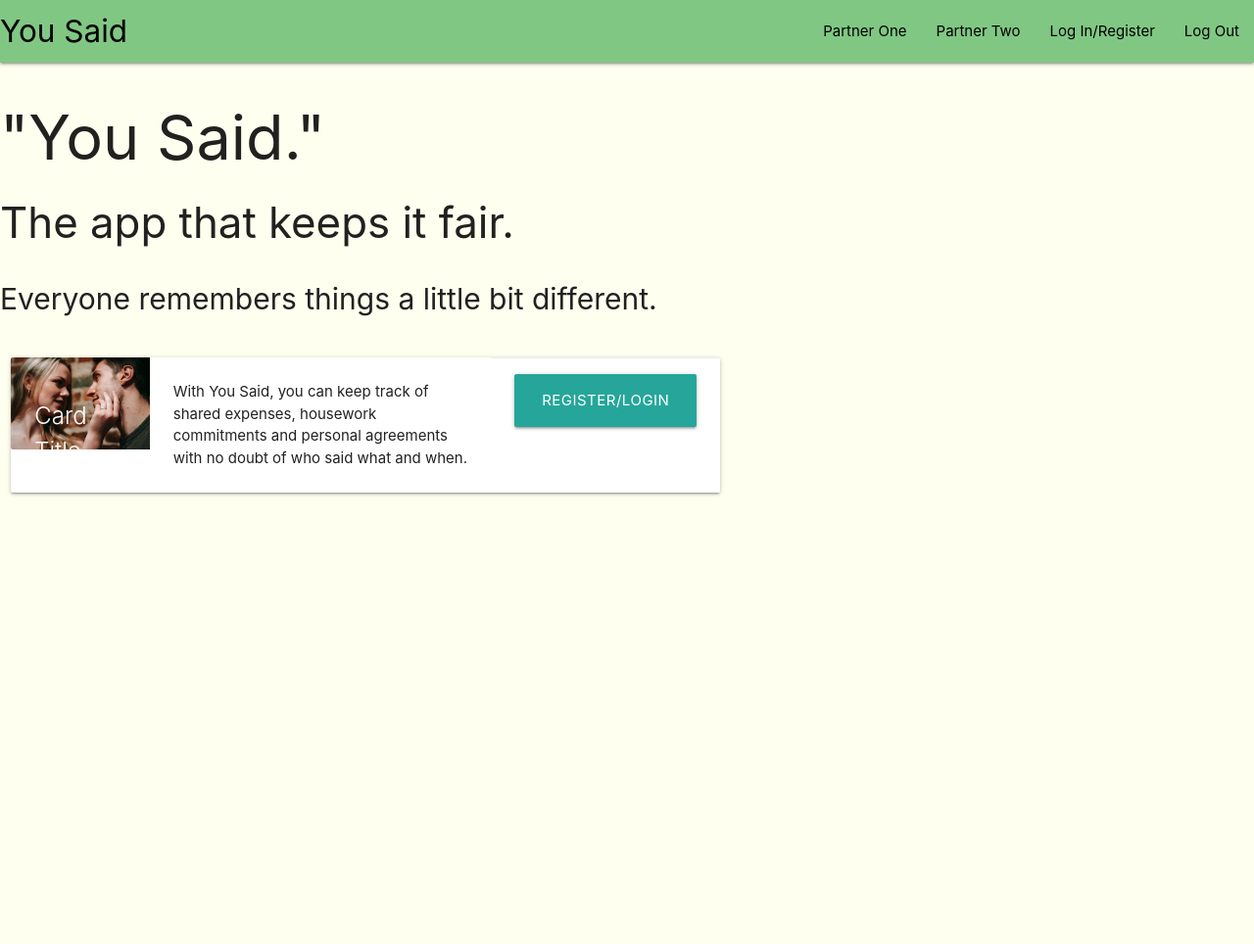
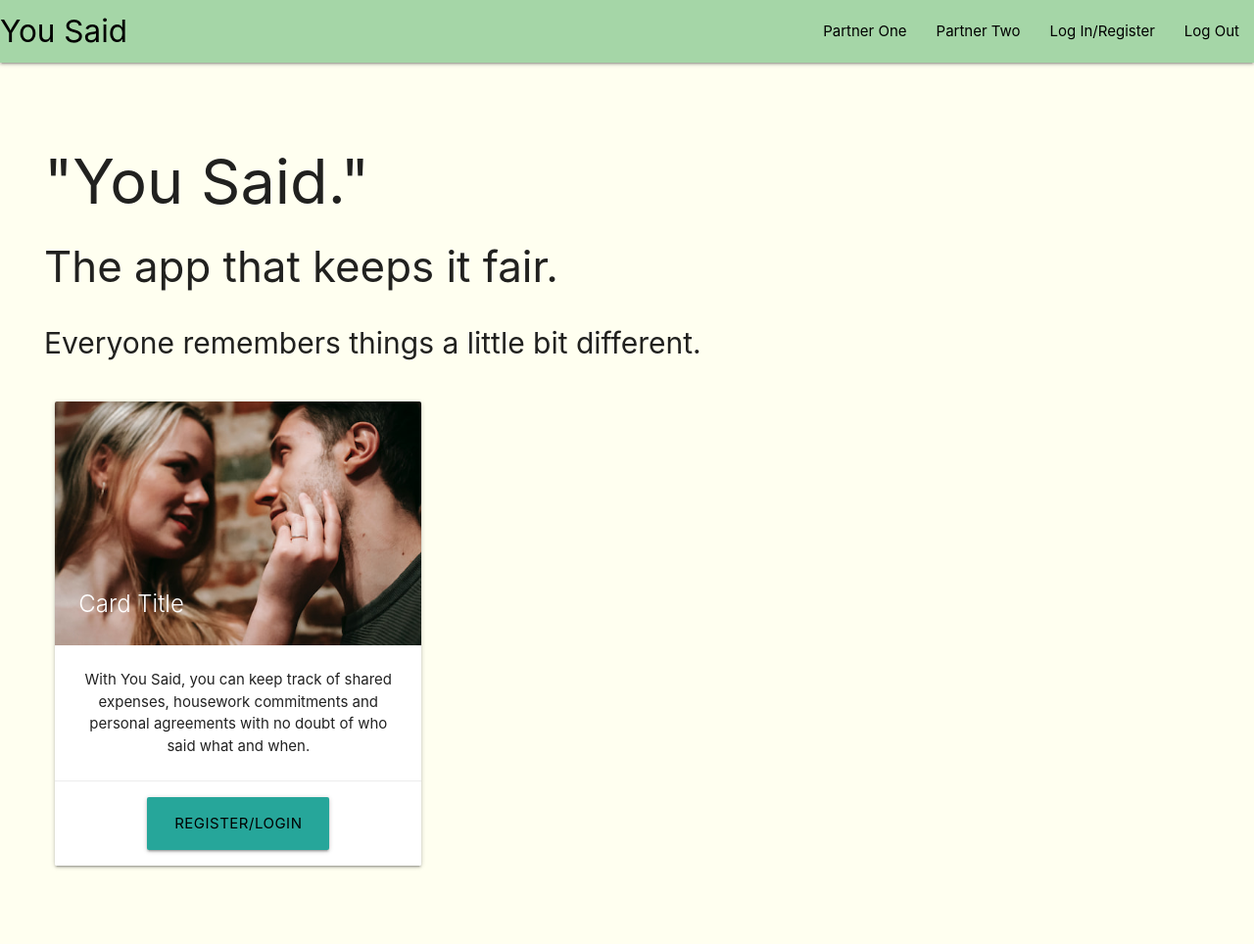
Before and after one commit to Mishalzeera/you-said-app, a Flask app: page / in a window 1280 px wide. Shown: the whole page at 98% size. Before the commit the page ends 506 px from the top, so only its background shows below. Run offline with Flask 2, Linux system fonts and the light colour scheme.

Commit message:
Styling index

```diff
--- a/static/style.css
+++ b/static/style.css
@@ -5,3 +5,7 @@ body {
 .large-text {
   font-size: 2rem;
 }
+
+.hero {
+  padding: 3rem;
+}
--- a/templates/base.html
+++ b/templates/base.html
@@ -19,7 +19,7 @@
     <title>You Said</title>
   </head>
   <body>
-    <nav class="green lighten-2">
+    <nav class="green lighten-3">
       <div class="nav-wrapper">
         <a href="{{ url_for('index')}}" class="brand-logo black-text"
           >You Said</a
--- a/templates/index.html
+++ b/templates/index.html
@@ -1,12 +1,13 @@
 {% extends "base.html" %} {% block content %}
 
+<div class="hero">
   <h1>"You Said."</h1>
   <h3>The app that keeps it fair.</h3>
   <p class="large-text">Everyone remembers things a little bit different.</p>
 
   <div class="row">
-  <div class="col s12 m7">
-    <div class="card horizontal">
+    <div class="col s12 m4">
+      <div class="card center-align">
         <div class="card-image">
           <img src="static\img\you-said1.jpg" />
           <span class="card-title">Card Title</span>
@@ -14,12 +15,13 @@
         <div class="card-content">
           <p>
             With You Said, you can keep track of shared expenses, housework
-          commitments and personal agreements with no doubt of who said what and
-          when.
+            commitments and personal agreements with no doubt of who said what
+            and when.
           </p>
         </div>
         <div class="card-action">
-        <a href="#" class="btn btn-large">Register/LogIn</a>
+          <a href="#" class="btn btn-large black-text">Register/LogIn</a>
+        </div>
       </div>
     </div>
   </div>
```
Lines whose indentation alone changed are shown as unchanged.
